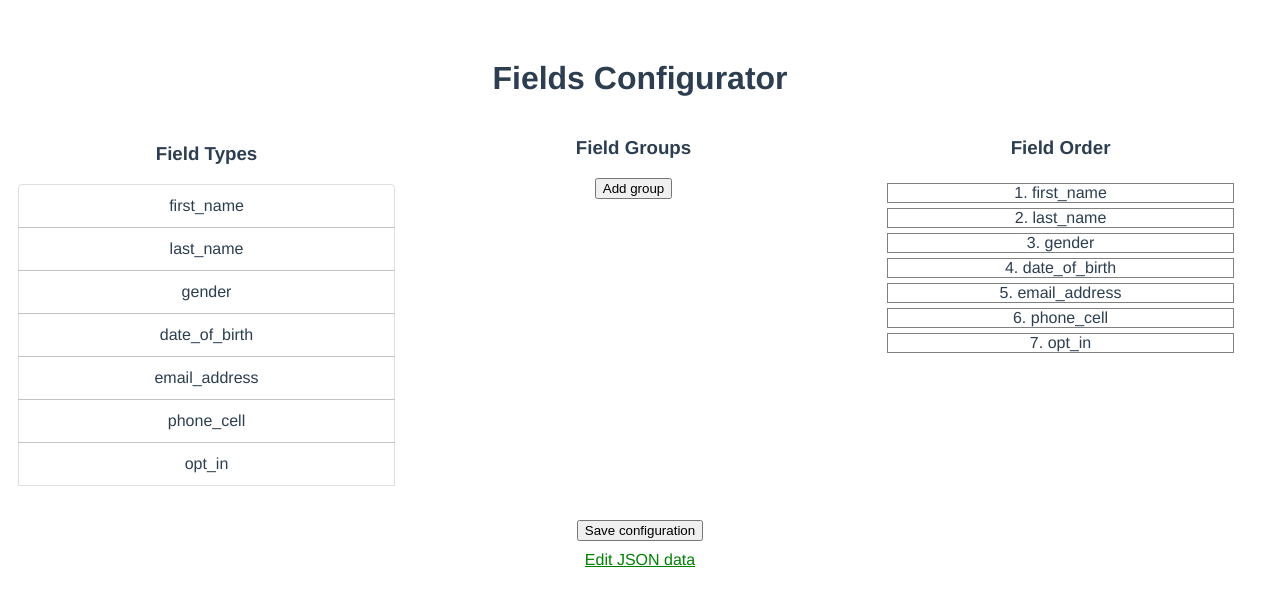
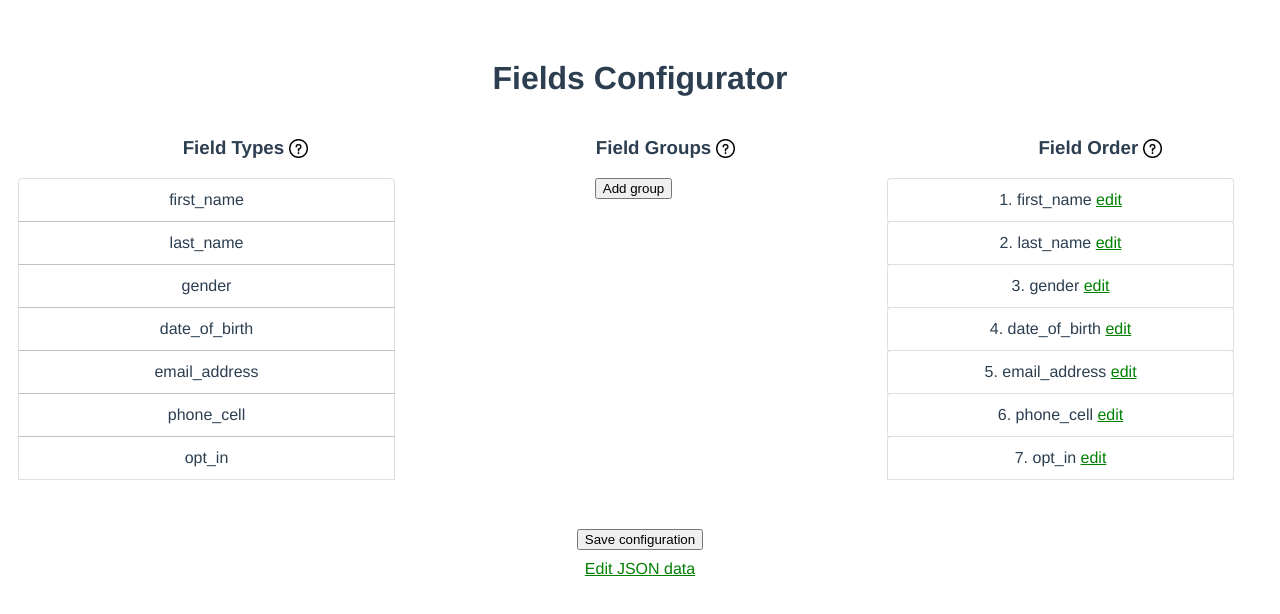
Before and after one commit to mivd7/json-fields-editor, a Vue app: page / in a window 1280 px wide. Shown: the top 614 px of the page. Built offline with nearby package versions, Linux system fonts and the light colour scheme; what vue-json-edit would draw is missing.

Commit message:
create help modal

```diff
--- a/src/components/FieldsConfigurator.vue
+++ b/src/components/FieldsConfigurator.vue
@@ -1,8 +1,20 @@
 <template>
   <div class="row" v-if="!showChangeOrder && !showEditField">
-    <div class="col-3">
+    <div class="col-3" style="position: relative;">
+      <div class="row" >
+          <div class="col-9">
+            <h3 style="text-align: right;">Field Types </h3>
+          </div>
+          <div class="col-3" style="text-align: left;">
+            <div @mouseover="handleMouseOver('types')" @mouseout="handleMouseLeave">
+              <img src="../assets/information.png" alt="wtf??" class="question-mark-icon"/>
+              <HelpModal v-if="helpTopic === 'types'" :show="showHelpModal" :content="helpContent" v-on:close="showHelpModal = false"/>
+            </div>
+
+          </div>
+      </div>
       <div class="field-type-container">
-        <h3>Field Types</h3>
+
         <!-- <p>Here are all the fieldtypes available to this flow</p> -->
         <draggable class="list-group" :list="availableFields" group="people" @change="handleFieldChange">
           <div class="list-group-item" v-for="(field, index) in availableFields" :key="index"
@@ -12,21 +24,26 @@
         </draggable>
       </div>
     </div>
-    <div class="col-3">
 
-      <h3>Field Groups </h3>
-      <!-- <p>Here you can group fields together</p> -->
-
+    <div class="col-3" style="position: relative;">
+      <div class="row" >
+        <div class="col-9">
+          <h3 style="text-align: right;">Field Groups </h3>
+        </div>
+        <div class="col-3" style="text-align: left;">
+          <div @mouseover="handleMouseOver('groups')" @mouseout="handleMouseLeave">
+              <img  src="../assets/information.png" alt="wtf??" class="question-mark-icon"/>
+              <HelpModal v-if="helpTopic === 'groups'" :show="showHelpModal" :content="helpContent" v-on:close="showHelpModal = false"/>
+          </div>
+        </div>
+      </div>
       <div class="field-group-container">
         <div class="field-group-list" v-for="(group, groupIndex) in groups" :key="groupIndex">
 
           <draggable class="list-group" v-if="group['group' + groupIndex]" :list="group['group' + groupIndex]"
             group="people" draggable=".list-group-item" :move="checkFieldMove" @change="handleOrderChange('group'+groupIndex)" :sort="checkFieldMove">
             <div slot="header" class="list-group-header" style="background-color: green; color: white;">
-              <span>Group {{groupIndex + 1}}
-                <a @click="editFieldContent(group['group' + groupIndex])"
-                  style="color: white; text-decoration: underline; text-align: right;">edit</a>
-              </span>
+              <span>Group {{groupIndex + 1}}</span>
             </div>
 
             <div class="list-group-item" v-for="(field, fieldIndex) in group['group' + groupIndex]"
@@ -39,41 +56,39 @@
       </div>
       <button @click="addGroup()">Add group</button>
     </div>
-    <div class="col-3">
-      <h3>Field Order</h3>
-      <!-- <p>Change the show order of the fields</p> -->
+
+    <div class="col-3" style="position: relative;">
+      <div class="row" >
+        <div class="col-9">
+          <h3 style="text-align: right;">Field Order </h3>
+        </div>
+        <div class="col-3" style="text-align: left;">
+          <div @mouseover="handleMouseOver('order')" @mouseout="handleMouseLeave">
+              <img src="../assets/information.png" alt="wtf??" class="question-mark-icon"/>
+              <HelpModal v-if="helpTopic === 'order'" :show="showHelpModal" :content="helpContent" v-on:close="showHelpModal = false"/>
+          </div>
+        </div>
+
+      </div>
       <div class="field-group-container">
         <div class="field-group-list">
           <draggable class="list-group" :list="orderedFields" group="people">
             <div v-for="(value, index) in orderedFields" :key="index">
-
-
-              <div v-if="Array.isArray(value[Object.keys(value)[0]])" class="ordered-fields-item">{{index + 1}}.
+              <div v-if="Array.isArray(value[Object.keys(value)[0]])" class="list-group-item">{{index + 1}}.
                 <span v-for="(val, valIndex) in value[Object.keys(value)[0]]" :key="valIndex">{{val.type}}, </span>
               </div>
-              <div v-else class="ordered-fields-item">{{index + 1}}. {{value.type}}</div>
+              <div v-else class="list-group-item">{{index + 1}}. {{value.type}} <a @click="editFieldContent(value)" style="color: green; text-decoration: underline; text-align: right;">edit</a></div>
             </div>
           </draggable>
         </div>
       </div>
     </div>
-    <!-- <div class="col-3">
-      <div class="field-type-container">
-        <h3>Single Fields</h3>
-        <draggable class="list-group" :list="singleFields" group="people">
-          <div class="list-group-item" v-for="(singleField, index) in singleFields" :key="index"
-            style="background-color: transparent;">
-            {{ singleField.type }}
-          </div>
-        </draggable>
-      </div>
-    </div> -->
+
     <div class="btn-submit-container">
       <button class="btn-submit" @click="emitResult()">Save configuration</button>
     </div>
-    <!-- <button @click="showChangeOrder = false">Back to grouping</button> -->
+  </div>
 
-  </div>
   <div v-else-if="showEditField" class="row">
     <EditFieldForm :field="editFieldItem" v-on:fieldUpdated="showEditField = false" />
   </div>
@@ -81,13 +96,15 @@
 <script>
   import draggable from 'vuedraggable';
   import dummyFields from '../lib/dummyFields';
-  import EditFieldForm from './EditFieldForm'
+  import EditFieldForm from './EditFieldForm';
+  import HelpModal from './HelpModal';
 
   export default {
     name: "FieldsConfigurator",
     components: {
       draggable,
-      EditFieldForm
+      EditFieldForm,
+      HelpModal
     },
     data() {
       return {
@@ -97,6 +114,9 @@
         groupAmount: 0,
         showChangeOrder: false,
         showEditField: false,
+        showHelpModal: false,
+        helpTopic: '',
+        helpContent: '',
         editFieldItem: {}
       };
     },
@@ -113,18 +133,13 @@
         this.groupAmount++
       },
       handleOrderChange: function (parentFieldType) {
-        // const doubleEntry = this.filterDuplicates(this.groups, parentFieldType);
-
         const groupExists = this.orderedFields.findIndex(field => Object.keys(field)[0] === parentFieldType) !== -1;
         const groupNumber = Number(parentFieldType.replace(/\D/g, ""));
-        console.log(groupNumber)
         if (!groupExists) {
           const result = this.orderedFields.concat(this.groups)
           const noDuplicates = this.filterDuplicates(result, groupNumber - 1)
           this.orderedFields = noDuplicates;
-          console.log('orderedFields after no duplicates filter', this.orderedFields)
         }
-
       },
       emitResult: function () {
         this.$emit('configuratorResult', this.orderedFields);
@@ -133,7 +148,6 @@
         if(e.draggedContext.element.type.startsWith('parent_field') || e.draggedContext.futureIndex === 0) {
           return false;
         }
-
       },
       handleFieldChange: function(e) {
         if(e.removed) {
@@ -157,6 +171,32 @@
           this.showEditField = true;
         }
       },
+      handleMouseOver: function (column) {
+        this.helpTopic = column;
+        switch (column) {
+          case 'order':
+            this.helpContent = 'Change the overall order of how the fields are shown'
+            break;
+          case 'types':
+            this.helpContent = 'All the field types currently available for this flow';
+            break;
+          case 'groups':
+            this.helpContent = 'Here you can group fields to show them together in one screen. The parent field is automatically created and represents the step preceeding the grouped fields'
+            break;
+          default:
+            break;
+        }
+        if(this.showHelpModal === false) {
+          this.showHelpModal = true
+        }
+      },
+      handleMouseLeave: function() {
+        console.log('mouse leave!');
+        this.helpTopic = '';
+        if(this.showHelpModal === true) {
+          this.showHelpModal = false;
+        }
+      }
     },
     created() {
       if (this.orderedFields.length === 0) {
@@ -187,6 +227,13 @@
     -webkit-box-flex: 0;
     flex: 0 0 33%;
     max-width: 33%;
+  }
+
+  .col-9 {
+    -ms-flex: 0 0 67%;
+    -webkit-box-flex: 0;
+    flex: 0 0 67%;
+    max-width: 67%;
   }
 
   .col-12 {
@@ -228,7 +275,7 @@
   }
 
   .field-type-container {
-    margin: 25px;
+    margin: 0 25px 25px 25px;
   }
 
   .field-group-list {
@@ -245,4 +292,9 @@
     margin-top: 5px;
     border: 1px solid grey;
   }
+
+  .question-mark-icon {
+    width: 12.5%;
+    margin: 21px 5px 0;
+  }
 </style>
--- /dev/null
+++ b/src/components/HelpModal.vue
@@ -0,0 +1,81 @@
+<template>
+  <transition v-show="show" name="modal">
+    <div class="modal-mask" @click="$emit('close')">
+      <div class="modal-wrapper">
+        <div class="modal-container">
+          <div class="modal-body">
+            <slot name="body">
+              {{content}}
+            </slot>
+          </div>
+        </div>
+      </div>
+    </div>
+  </transition>
+</template>
+
+<script>
+  export default {
+    name: 'HelpModal',
+    props: {
+      content: {
+        type: String,
+        required: true
+      },
+      show: {
+        type: Boolean,
+        required: true
+      }
+    }
+  }
+</script>
+<style scoped>
+.modal-mask {
+  position: absolute;
+  z-index: 9998;
+  top: -265px;
+  left: 0;
+  width: 100%;
+  height: 100%;
+  /* background-color: rgba(0, 0, 0, 0.5); */
+  display: table;
+  /* transition: opacity 0.3s ease; */
+}
+.modal-wrapper {
+  display: table-cell;
+  vertical-align: middle;
+}
+.modal-container {
+  width: 300px;
+  margin: 0px auto;
+  padding: 20px 30px;
+  background-color: #fff;
+  border-radius: 2px;
+  box-shadow: 0 2px 8px rgba(0, 0, 0, 0.33);
+  /* transition: all 0.3s ease; */
+  font-family: Helvetica, Arial, sans-serif;
+}
+.modal-header h3 {
+  margin-top: 0;
+  color: #42b983;
+}
+.modal-body {
+  margin: 20px 0;
+}
+
+/*
+ * The following styles are auto-applied to elements with
+ * transition="modal" when their visibility is toggled
+ * by Vue.js.
+ *
+ * You can easily play with the modal transition by editing
+ * these styles.
+ */
+.modal-enter {
+  opacity: 0;
+}
+.modal-leave-active {
+  opacity: 0;
+}
+
+</style>
```
Also changed, not shown: src/assets/information.png (added), src/assets/question.svg (added).
